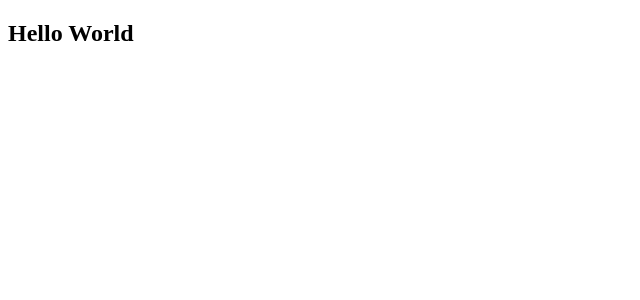
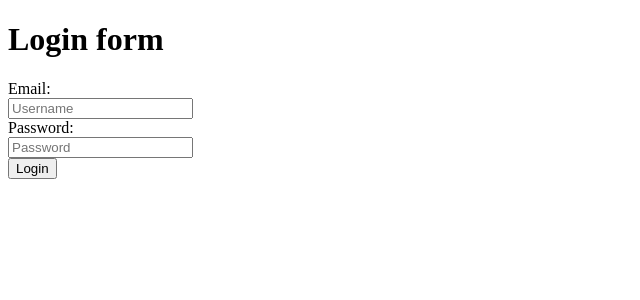
Before and after one commit to alexisarte/alkemy-challenge, a React (Create React App) app: page / in a window 1280 px wide. Shown: the top 300 px of the page, without its empty margins (0-640 px from the left). Built offline with nearby package versions, Linux system fonts and the light colour scheme.

Commit message:
Assembly of the login component

```diff
--- a/src/App.js
+++ b/src/App.js
@@ -1,6 +1,8 @@
+import Login from './components/Login';
+
 function App() {
   return (
-    <h2>Hello World</h2>
+    <Login />
   );
 }
 
--- /dev/null
+++ b/src/components/Login.js
@@ -0,0 +1,22 @@
+function Login() {
+  return (
+    <>
+      <h1>Login form</h1>
+      <form>
+        <label>
+          <span>Email:</span> <br />
+          <input type="email" name="email" placeholder="Username" />
+        </label>
+        <br />
+        <label>
+          <span>Password:</span> <br />
+          <input type="password" name="password" placeholder="Password" />
+        </label>
+        <br />
+        <button type="submit">Login</button>
+      </form>
+    </>
+  );
+}
+
+export default Login;
```
